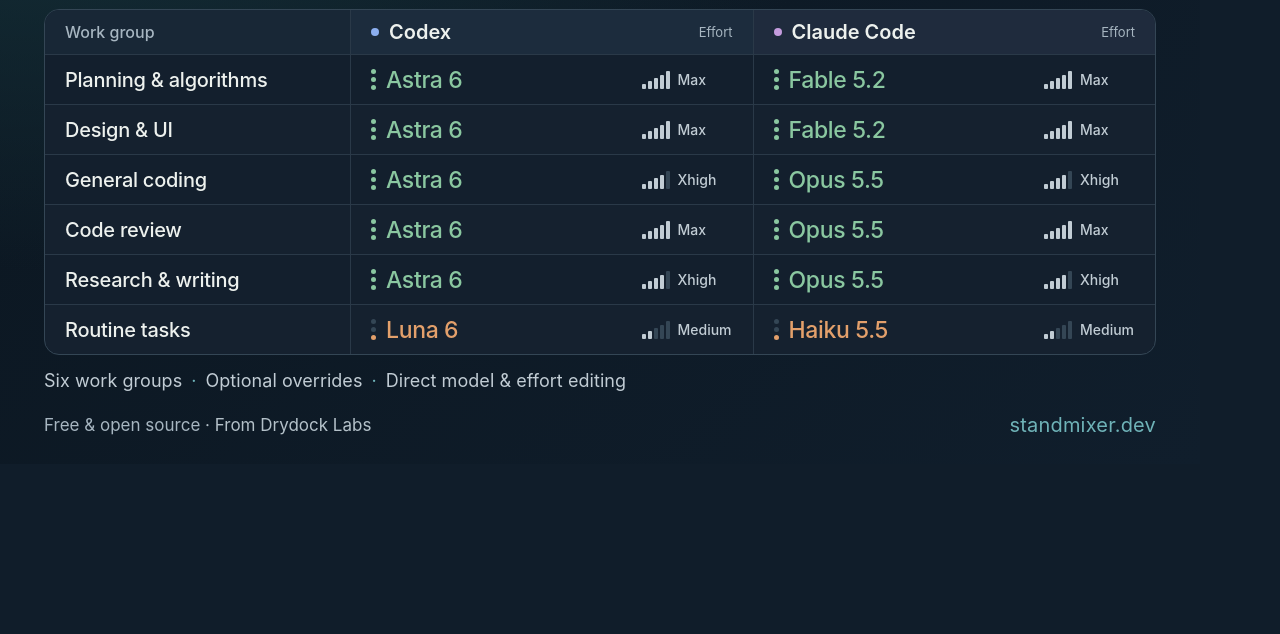
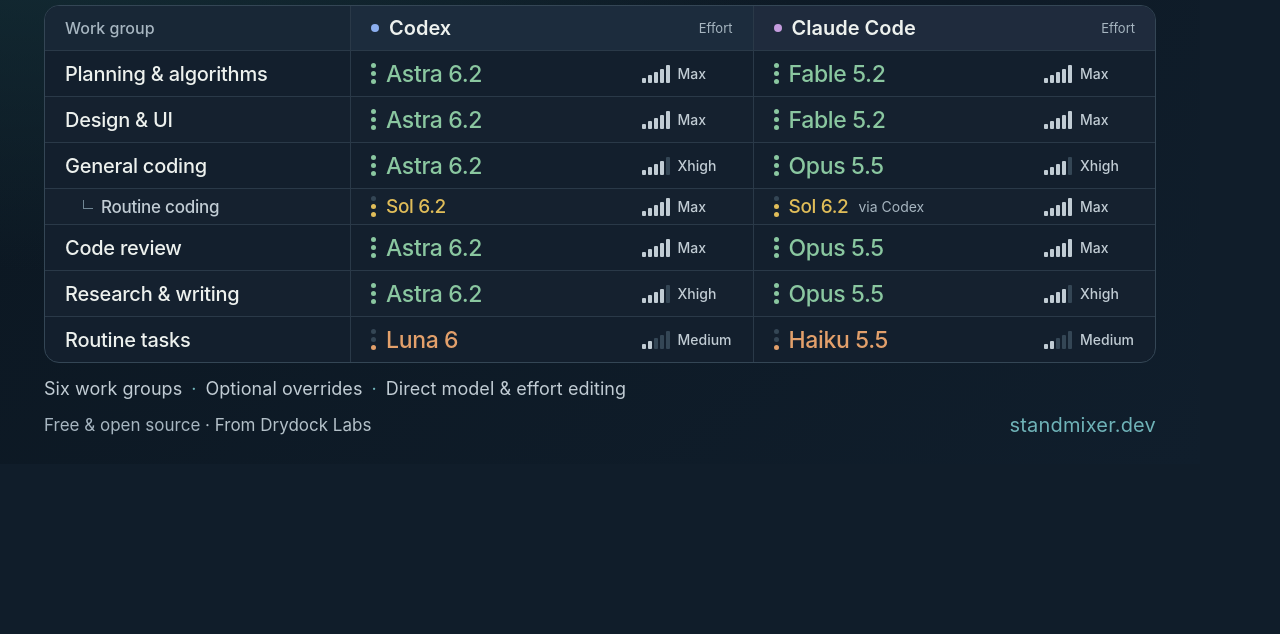
Before and after one commit to drydockbuild/standmixer, a plain HTML site: page website/artwork/social-preview.html in a window 1280 px wide. Shown: the part 166-800 px from the top of the page. Drawn offline with Linux system fonts and the light colour scheme.

Commit message:
Refresh website and previews for StandMixer 0.2.8

```diff
--- a/website/artwork/social-preview.html
+++ b/website/artwork/social-preview.html
@@ -3,7 +3,7 @@
 <head>
 <meta charset="utf-8">
 <meta name="viewport" content="width=1200, initial-scale=1">
-<title>StandMixer v0.2.6 social preview</title>
+<title>StandMixer v0.2.8 social preview</title>
 <style>
 *{box-sizing:border-box}html,body{margin:0;width:1200px;height:630px;overflow:hidden}
 body{background:#101d2a;color:#edf1ee;font-family:-apple-system,BlinkMacSystemFont,"Segoe UI",Helvetica,Arial,sans-serif;-webkit-font-smoothing:antialiased}
@@ -12,14 +12,15 @@ body{background:#101d2a;color:#edf1ee;font-family:-apple-system,BlinkMacSystemFo
 .brand{display:flex;align-items:center;gap:12px;font-size:35px;font-weight:650;letter-spacing:-1px}.brand svg{width:54px;height:54px;display:block}
 .version{margin-left:6px;padding:4px 11px;border:1px solid #49606c;border-radius:20px;color:#c1ccd4;font:16px/1.4 ui-monospace,"SF Mono",Menlo,Consolas,monospace;letter-spacing:0}
 .preset{color:#6fb3b8;border:1px solid #6fb3b85c;background:#6fb3b80b;border-radius:22px;padding:5px 18px;font-size:19px;font-weight:550;letter-spacing:.1px}
-h1{font-family:Palatino,"Palatino Linotype","Iowan Old Style",Georgia,serif;font-weight:400;font-size:43px;line-height:1.15;letter-spacing:-1.1px;margin:16px 0 22px;white-space:nowrap}h1 span{color:#6fb3b8}
+h1{font-family:Palatino,"Palatino Linotype","Iowan Old Style",Georgia,serif;font-weight:400;font-size:43px;line-height:1.15;letter-spacing:-1.1px;margin:16px 0 18px;white-space:nowrap}h1 span{color:#6fb3b8}
 .settings{border:1px solid #344655;border-radius:15px;overflow:hidden;background:#131f2d;flex-shrink:0}
 .grid{display:grid;grid-template-columns:305px 1fr 1fr}.cell{padding:0 20px;display:flex;align-items:center;min-width:0}.cell+.cell{border-left:1px solid #2a3948}
 .table-head{height:44px;background:#182736;font-size:20px;font-weight:600}.table-head .task{font-size:16px;font-weight:500;color:#a7b6c1}.table-head .codex{background:#8caff009}.table-head .claude{background:#c49cde0a}.effort-heading{margin-left:auto;font-size:13px;font-weight:400;color:#a7b6c1}
 .dot{width:8px;height:8px;border-radius:50%;display:inline-block;margin-right:10px;background:#8caff0}.claude .dot{background:#c49cde}
-.row{height:50px;border-top:1px solid #2a3948}.row:nth-child(odd){background:#ffffff02}.task-name{font-size:20px;font-weight:500;letter-spacing:-.25px}
-.assignment{gap:15px}.model{display:inline-flex;align-items:center;gap:10px;font-size:23px;font-weight:550;letter-spacing:-.35px;white-space:nowrap}.tier-3{color:#8ac7a0}.tier-1{color:#e3a06b}
-.tier{display:inline-flex;flex-direction:column-reverse;gap:3px;width:5px;flex:none}.tier i{display:block;width:5px;height:5px;border-radius:50%;background:#344655}.tier-1 .tier i:first-child,.tier-3 .tier i{background:currentColor}
+.row{height:46px;border-top:1px solid #2a3948}.row:nth-child(odd){background:#ffffff02}.task-name{font-size:20px;font-weight:500;letter-spacing:-.25px}
+.child{height:36px}.child .task-name{padding-left:38px;gap:8px;font-size:17px;color:#c1ccd4}.child .task-name::before{content:"";width:9px;height:8px;border-left:1px solid #708694;border-bottom:1px solid #708694;transform:translateY(-2px)}.child .model{font-size:19px}.provider{font-size:14px;font-weight:400;color:#a7b6c1;letter-spacing:0}
+.assignment{gap:15px}.model{display:inline-flex;align-items:center;gap:10px;font-size:23px;font-weight:550;letter-spacing:-.35px;white-space:nowrap}.tier-3{color:#8ac7a0}.tier-2{color:#e0bd59}.tier-1{color:#e3a06b}
+.tier{display:inline-flex;flex-direction:column-reverse;gap:3px;width:5px;flex:none}.tier i{display:block;width:5px;height:5px;border-radius:50%;background:#344655}.tier-1 .tier i:first-child,.tier-2 .tier i:nth-child(-n+2),.tier-3 .tier i{background:currentColor}
 .effort{display:inline-flex;align-items:center;gap:8px;margin-left:auto;color:#c1ccd4;font-size:14px;font-weight:450;white-space:nowrap}.effort>span:last-child{width:55px}
 .bars{display:inline-flex;align-items:flex-end;gap:2px;width:28px;height:18px;flex:none}.bars i{display:block;width:4px;border-radius:1px;background:#344655}.bars i:nth-child(1){height:5px}.bars i:nth-child(2){height:8px}.bars i:nth-child(3){height:11px}.bars i:nth-child(4){height:14px}.bars i:nth-child(5){height:18px}.effort-2 i:nth-child(-n+2),.effort-4 i:nth-child(-n+4),.effort-5 i{background:currentColor}
 .features{margin:15px 0 0;color:#c1ccd4;font-size:18px;letter-spacing:.05px}.features span{color:#6fb3b8;padding:0 9px}
@@ -27,16 +28,17 @@ h1{font-family:Palatino,"Palatino Linotype","Iowan Old Style",Georgia,serif;font
 </style>
 </head>
 <body>
-<main class="card" aria-label="StandMixer v0.2.6 Optimized settings preview">
-  <div class="brand-row"><div class="brand"><svg xmlns="http://www.w3.org/2000/svg" viewBox="0 0 64 64" width="64" height="64" aria-hidden="true"><g transform="translate(0 5)"><g fill="none" stroke="#6FB3B8" stroke-width="3.5" stroke-linecap="round" stroke-linejoin="round"><path d="M14 46V23H10V19C10 13.5 14.5 9 20 9H42C47.5 9 52 13.5 52 19V23H23V46"/><path d="M28 29H51C50.2 37.5 46.4 42 39.5 42S29 37.5 28 29Z"/><path d="M39.5 23V33"/><path d="M10 46H53" stroke="#F59E0B"/></g><circle cx="18" cy="17" r="1.8" fill="#6FB3B8"/></g></svg><span>StandMixer</span><span class="version">v0.2.6</span></div><span class="preset">Optimized</span></div>
+<main class="card" aria-label="StandMixer v0.2.8 Optimized settings preview">
+  <div class="brand-row"><div class="brand"><svg xmlns="http://www.w3.org/2000/svg" viewBox="0 0 64 64" width="64" height="64" aria-hidden="true"><g transform="translate(0 5)"><g fill="none" stroke="#6FB3B8" stroke-width="3.5" stroke-linecap="round" stroke-linejoin="round"><path d="M14 46V23H10V19C10 13.5 14.5 9 20 9H42C47.5 9 52 13.5 52 19V23H23V46"/><path d="M28 29H51C50.2 37.5 46.4 42 39.5 42S29 37.5 28 29Z"/><path d="M39.5 23V33"/><path d="M10 46H53" stroke="#F59E0B"/></g><circle cx="18" cy="17" r="1.8" fill="#6FB3B8"/></g></svg><span>StandMixer</span><span class="version">v0.2.8</span></div><span class="preset">Optimized</span></div>
   <h1>Make <span>Claude and Codex</span> work together.</h1>
   <section class="settings" aria-label="Optimized defaults for the six work groups">
     <div class="grid table-head"><div class="cell task">Work group</div><div class="cell codex"><span class="dot"></span>Codex<span class="effort-heading">Effort</span></div><div class="cell claude"><span class="dot"></span>Claude Code<span class="effort-heading">Effort</span></div></div>
-    <div class="grid row"><div class="cell task-name">Planning &amp; algorithms</div><div class="cell assignment"><span class="model tier-3"><span class="tier" aria-hidden="true"><i></i><i></i><i></i></span>Astra 6</span><span class="effort" aria-label="Max effort"><span class="bars effort-5" aria-hidden="true"><i></i><i></i><i></i><i></i><i></i></span><span>Max</span></span></div><div class="cell assignment"><span class="model tier-3"><span class="tier" aria-hidden="true"><i></i><i></i><i></i></span>Fable 5.2</span><span class="effort" aria-label="Max effort"><span class="bars effort-5" aria-hidden="true"><i></i><i></i><i></i><i></i><i></i></span><span>Max</span></span></div></div>
-    <div class="grid row"><div class="cell task-name">Design &amp; UI</div><div class="cell assignment"><span class="model tier-3"><span class="tier" aria-hidden="true"><i></i><i></i><i></i></span>Astra 6</span><span class="effort" aria-label="Max effort"><span class="bars effort-5" aria-hidden="true"><i></i><i></i><i></i><i></i><i></i></span><span>Max</span></span></div><div class="cell assignment"><span class="model tier-3"><span class="tier" aria-hidden="true"><i></i><i></i><i></i></span>Fable 5.2</span><span class="effort" aria-label="Max effort"><span class="bars effort-5" aria-hidden="true"><i></i><i></i><i></i><i></i><i></i></span><span>Max</span></span></div></div>
-    <div class="grid row"><div class="cell task-name">General coding</div><div class="cell assignment"><span class="model tier-3"><span class="tier" aria-hidden="true"><i></i><i></i><i></i></span>Astra 6</span><span class="effort" aria-label="Xhigh effort"><span class="bars effort-4" aria-hidden="true"><i></i><i></i><i></i><i></i><i></i></span><span>Xhigh</span></span></div><div class="cell assignment"><span class="model tier-3"><span class="tier" aria-hidden="true"><i></i><i></i><i></i></span>Opus 5.5</span><span class="effort" aria-label="Xhigh effort"><span class="bars effort-4" aria-hidden="true"><i></i><i></i><i></i><i></i><i></i></span><span>Xhigh</span></span></div></div>
-    <div class="grid row"><div class="cell task-name">Code review</div><div class="cell assignment"><span class="model tier-3"><span class="tier" aria-hidden="true"><i></i><i></i><i></i></span>Astra 6</span><span class="effort" aria-label="Max effort"><span class="bars effort-5" aria-hidden="true"><i></i><i></i><i></i><i></i><i></i></span><span>Max</span></span></div><div class="cell assignment"><span class="model tier-3"><span class="tier" aria-hidden="true"><i></i><i></i><i></i></span>Opus 5.5</span><span class="effort" aria-label="Max effort"><span class="bars effort-5" aria-hidden="true"><i></i><i></i><i></i><i></i><i></i></span><span>Max</span></span></div></div>
-    <div class="grid row"><div class="cell task-name">Research &amp; writing</div><div class="cell assignment"><span class="model tier-3"><span class="tier" aria-hidden="true"><i></i><i></i><i></i></span>Astra 6</span><span class="effort" aria-label="Xhigh effort"><span class="bars effort-4" aria-hidden="true"><i></i><i></i><i></i><i></i><i></i></span><span>Xhigh</span></span></div><div class="cell assignment"><span class="model tier-3"><span class="tier" aria-hidden="true"><i></i><i></i><i></i></span>Opus 5.5</span><span class="effort" aria-label="Xhigh effort"><span class="bars effort-4" aria-hidden="true"><i></i><i></i><i></i><i></i><i></i></span><span>Xhigh</span></span></div></div>
+    <div class="grid row"><div class="cell task-name">Planning &amp; algorithms</div><div class="cell assignment"><span class="model tier-3"><span class="tier" aria-hidden="true"><i></i><i></i><i></i></span>Astra 6.2</span><span class="effort" aria-label="Max effort"><span class="bars effort-5" aria-hidden="true"><i></i><i></i><i></i><i></i><i></i></span><span>Max</span></span></div><div class="cell assignment"><span class="model tier-3"><span class="tier" aria-hidden="true"><i></i><i></i><i></i></span>Fable 5.2</span><span class="effort" aria-label="Max effort"><span class="bars effort-5" aria-hidden="true"><i></i><i></i><i></i><i></i><i></i></span><span>Max</span></span></div></div>
+    <div class="grid row"><div class="cell task-name">Design &amp; UI</div><div class="cell assignment"><span class="model tier-3"><span class="tier" aria-hidden="true"><i></i><i></i><i></i></span>Astra 6.2</span><span class="effort" aria-label="Max effort"><span class="bars effort-5" aria-hidden="true"><i></i><i></i><i></i><i></i><i></i></span><span>Max</span></span></div><div class="cell assignment"><span class="model tier-3"><span class="tier" aria-hidden="true"><i></i><i></i><i></i></span>Fable 5.2</span><span class="effort" aria-label="Max effort"><span class="bars effort-5" aria-hidden="true"><i></i><i></i><i></i><i></i><i></i></span><span>Max</span></span></div></div>
+    <div class="grid row"><div class="cell task-name">General coding</div><div class="cell assignment"><span class="model tier-3"><span class="tier" aria-hidden="true"><i></i><i></i><i></i></span>Astra 6.2</span><span class="effort" aria-label="Xhigh effort"><span class="bars effort-4" aria-hidden="true"><i></i><i></i><i></i><i></i><i></i></span><span>Xhigh</span></span></div><div class="cell assignment"><span class="model tier-3"><span class="tier" aria-hidden="true"><i></i><i></i><i></i></span>Opus 5.5</span><span class="effort" aria-label="Xhigh effort"><span class="bars effort-4" aria-hidden="true"><i></i><i></i><i></i><i></i><i></i></span><span>Xhigh</span></span></div></div>
+    <div class="grid row child"><div class="cell task-name">Routine coding</div><div class="cell assignment"><span class="model tier-2"><span class="tier" aria-hidden="true"><i></i><i></i><i></i></span>Sol 6.2</span><span class="effort" aria-label="Max effort"><span class="bars effort-5" aria-hidden="true"><i></i><i></i><i></i><i></i><i></i></span><span>Max</span></span></div><div class="cell assignment"><span class="model tier-2"><span class="tier" aria-hidden="true"><i></i><i></i><i></i></span>Sol 6.2 <small class="provider">via Codex</small></span><span class="effort" aria-label="Max effort"><span class="bars effort-5" aria-hidden="true"><i></i><i></i><i></i><i></i><i></i></span><span>Max</span></span></div></div>
+    <div class="grid row"><div class="cell task-name">Code review</div><div class="cell assignment"><span class="model tier-3"><span class="tier" aria-hidden="true"><i></i><i></i><i></i></span>Astra 6.2</span><span class="effort" aria-label="Max effort"><span class="bars effort-5" aria-hidden="true"><i></i><i></i><i></i><i></i><i></i></span><span>Max</span></span></div><div class="cell assignment"><span class="model tier-3"><span class="tier" aria-hidden="true"><i></i><i></i><i></i></span>Opus 5.5</span><span class="effort" aria-label="Max effort"><span class="bars effort-5" aria-hidden="true"><i></i><i></i><i></i><i></i><i></i></span><span>Max</span></span></div></div>
+    <div class="grid row"><div class="cell task-name">Research &amp; writing</div><div class="cell assignment"><span class="model tier-3"><span class="tier" aria-hidden="true"><i></i><i></i><i></i></span>Astra 6.2</span><span class="effort" aria-label="Xhigh effort"><span class="bars effort-4" aria-hidden="true"><i></i><i></i><i></i><i></i><i></i></span><span>Xhigh</span></span></div><div class="cell assignment"><span class="model tier-3"><span class="tier" aria-hidden="true"><i></i><i></i><i></i></span>Opus 5.5</span><span class="effort" aria-label="Xhigh effort"><span class="bars effort-4" aria-hidden="true"><i></i><i></i><i></i><i></i><i></i></span><span>Xhigh</span></span></div></div>
     <div class="grid row"><div class="cell task-name">Routine tasks</div><div class="cell assignment"><span class="model tier-1"><span class="tier" aria-hidden="true"><i></i><i></i><i></i></span>Luna 6</span><span class="effort" aria-label="Medium effort"><span class="bars effort-2" aria-hidden="true"><i></i><i></i><i></i><i></i><i></i></span><span>Medium</span></span></div><div class="cell assignment"><span class="model tier-1"><span class="tier" aria-hidden="true"><i></i><i></i><i></i></span>Haiku 5.5</span><span class="effort" aria-label="Medium effort"><span class="bars effort-2" aria-hidden="true"><i></i><i></i><i></i><i></i><i></i></span><span>Medium</span></span></div></div>
   </section>
   <p class="features">Six work groups<span>·</span>Optional overrides<span>·</span>Direct model &amp; effort editing</p>
```
Also changed, not shown: website/index.html (+11 -11 lines), website/assets/standmixer-codex-0.2.8.jpg (added), website/assets/standmixer-preview-0.2.8.jpg (added), 1 other file.
